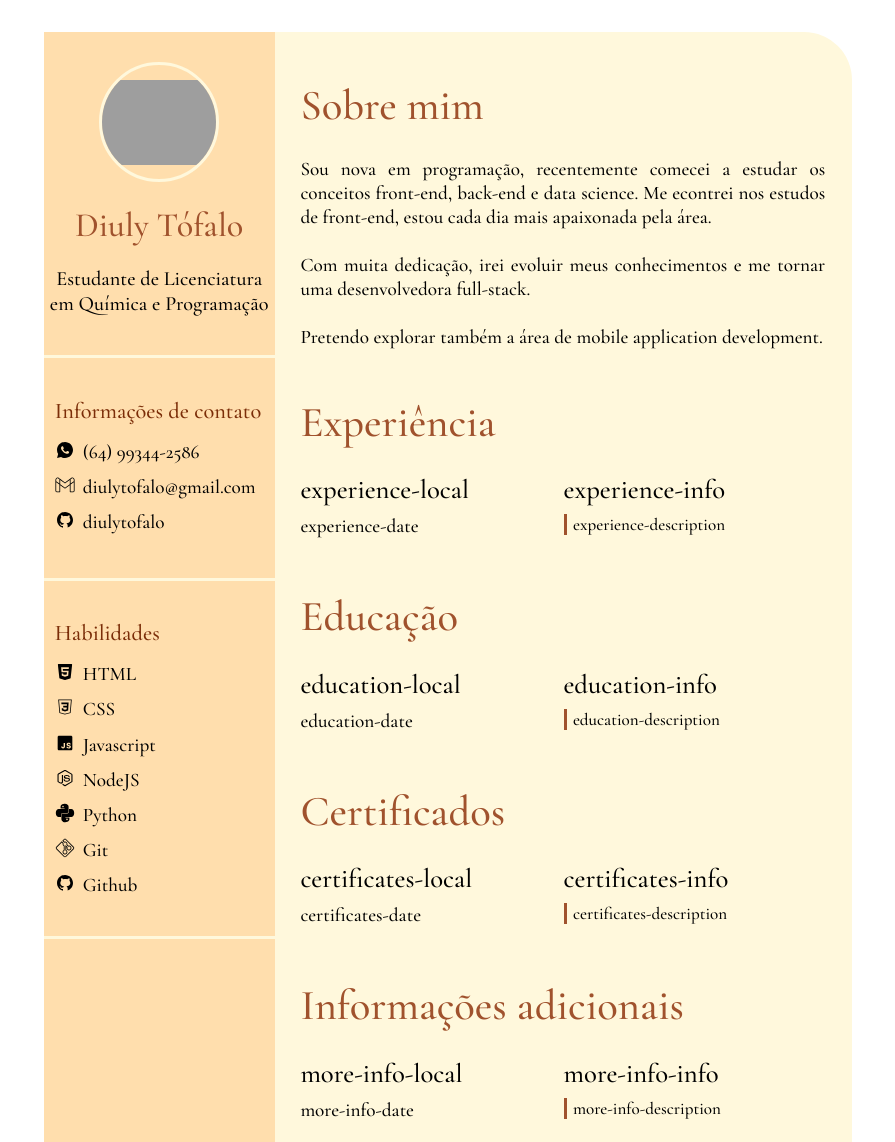
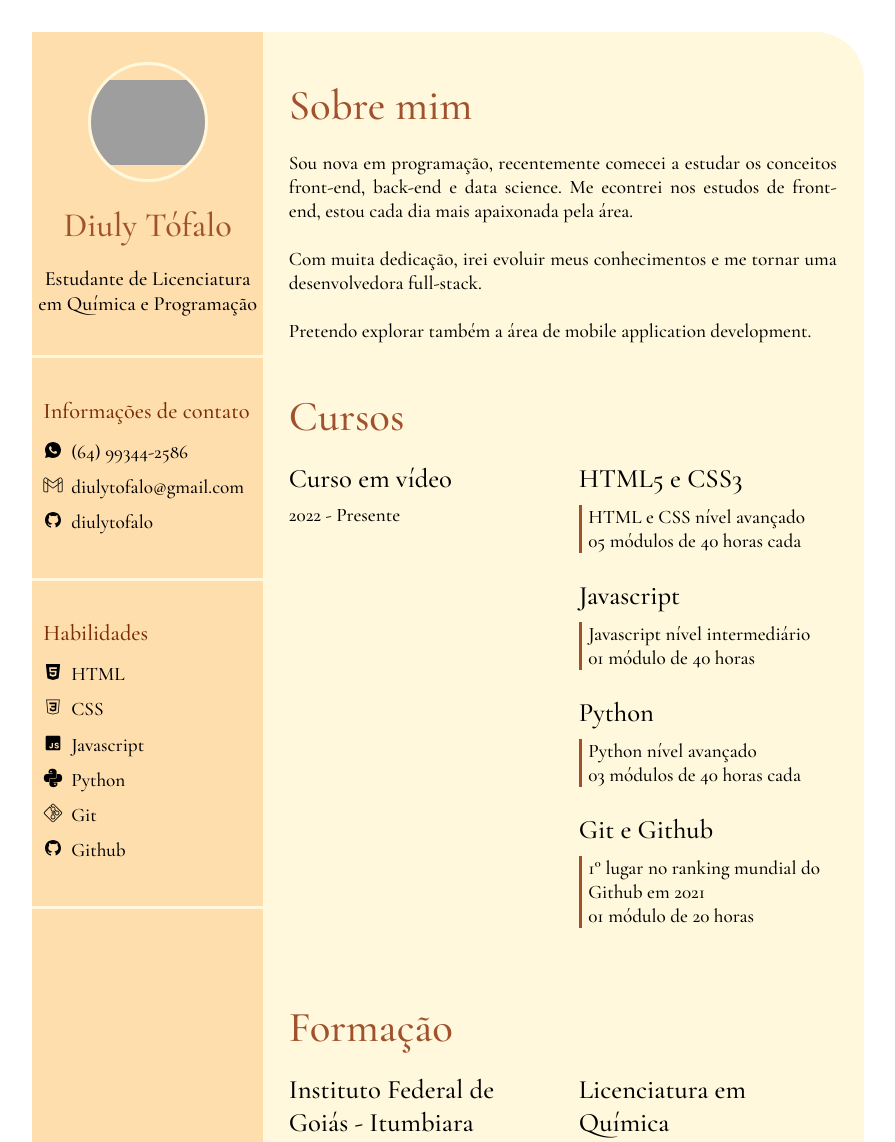
Before and after one commit to diulytofalo/Curriculo-Devweek, a plain HTML site: page index.html in a window 1280 px wide. Shown: the top 1142 px of the page, without its empty margins (192-1087 px from the left). Drawn offline with nearby package versions, Linux system fonts and the light colour scheme; grey boxes are pictures that could not be loaded.

Commit message:
completando os textos do curriculo

```diff
--- a/index.html
+++ b/index.html
@@ -97,10 +97,6 @@
               Javascript
               </li>
 
-              <li class="skills-text"> <img class="icon" src="icons/node-js.svg">
-              NodeJS
-              </li>
-
               <li class="skills-text"> <img class="icon" src="icons/python.svg">
               Python
               </li>
@@ -137,7 +133,7 @@
 
         </div>
 
-        <div class="experience">
+        <!-- <div class="experience">
 
           <p class="experience-title">
             Experiência
@@ -173,37 +169,75 @@
 
           </div>
 
-        </div>
+        </div> -->
 
-        <div class="education">
+        <div class="extra-training">
 
-          <p class="education-title">
-            Educação
+          <p class="extra-training-title">
+            Cursos
           </p>
 
-          <div class="education-columns">
+          <div class="extra-training-columns">
 
-            <div class="education-right-column">
+            <div class="extra-training-right-column">
 
-              <p class="education-local">
-                education-local
+              <p class="extra-training-local">
+                Curso em vídeo
               </p>
 
-              <p class="education-date">
-                education-date
+              <p class="extra-training-date">
+                2022 - Presente
               </p>
 
             </div>
 
-            <div class="education-left-column">
+            <div class="extra-training-left-column">
 
-              <p class="education-info">
-                education-info
+              <p class="extra-training-info">
+                HTML5 e CSS3
               </p>
 
-              <div class="education-description-box">
-                <p class="education-description-text">
-                  education-description
+              <div class="extra-training-description-box">
+                <p class="extra-training-description-text">
+                  <a href="">
+                    HTML e CSS nível avançado <br> 05 módulos de 40 horas cada
+                  </a>
+                </p>
+              </div>
+
+              <p class="extra-training-info">
+                Javascript
+              </p>
+
+              <div class="extra-training-description-box">
+                <p class="extra-training-description-text">
+                  <a href="">
+                    Javascript nível intermediário <br> 01 módulo de 40 horas
+                  </a>
+                </p>
+              </div>
+
+               <p class="extra-training-info">
+                Python
+              </p>
+
+              <div class="extra-training-description-box">
+                <p class="extra-training-description-text">
+                  <a href="">
+                    Python nível avançado <br> 03 módulos de 40 horas cada
+                  </a>
+                </p>
+              </div>
+
+              <p class="extra-training-info">
+                Git e Github
+              </p>
+
+              <div class="extra-training-description-box">
+                <p class="extra-training-description-text">
+                  <a href="">
+                    1° lugar no ranking mundial do Github em 2021 <br> 01 módulo de 20 horas
+                  </a>
                 </p>
               </div>
 
@@ -213,35 +247,38 @@
 
         </div>
 
-        <div class="certificates">
+        <div class="formation">
 
-          <p class="certificates-title">
-            Certificados
+          <p class="formation-title">
+            Formação
           </p>
 
-          <div class="certificates-columns">
+          <div class="formation-columns">
 
-            <div class="certificates-right-column">
+            <div class="formation-right-column">
 
-              <p class="certificates-local">
-                certificates-local
+              <p class="formation-local">
+                Instituto Federal de Goiás - Itumbiara
               </p>
 
-              <p class="certificates-date">
-                certificates-date
+              <p class="formation-date">
+                2018 - 2022
               </p>
 
             </div>
 
-            <div class="certificates-left-column">
+            <div class="formation-left-column">
 
-              <p class="certificates-info">
-                certificates-info
+              <p class="formation-info">
+                Licenciatura em Química
               </p>
 
-              <div class="certificates-description-box">
-                <p class="certificates-description-text">
-                  certificates-description
+              <div class="formation-description-box">
+                <p class="formation-description-text">
+                  <a href="">
+                    A prática da licenciatura proporciona o desenvolvimento de diversas soft skills, como boa comunicação, discurso assertivo, planejamento e flexibilidade.
+                  </a>
+
                 </p>
               </div>
 
@@ -262,11 +299,11 @@
             <div class="more-info-right-column">
 
               <p class="more-info-local">
-                more-info-local
+                Instituto Federal de Goiás - Itumbiara
               </p>
 
               <p class="more-info-date">
-                more-info-date
+                2022
               </p>
 
             </div>
@@ -274,12 +311,14 @@
             <div class="more-info-left-column">
 
               <p class="more-info-info">
-                more-info-info
+                TCC - Trabalho de conclusão de curso
               </p>
 
               <div class="more-info-description-box">
                 <p class="more-info-description-text">
-                  more-info-description
+                  <a href="">
+                    Simulador de química desenvolvido com HTML, CSS e Javascript.
+                  </a>
                 </p>
               </div>
 
--- a/style.css
+++ b/style.css
@@ -36,8 +36,8 @@
 }
 
 .resume {
-  width: 808.8px;
-  height: 1500px;
+  width: 832px;
+  height: 1570px;
   margin: auto;
   margin-top: 32px;
   margin-bottom: 32px;
@@ -69,14 +69,12 @@
 .name {
   margin-top: 16px;
   font-size: 25.6pt;
-  text-align: center;
   color: var(--name-color);
 }
 
 .profession {
   margin-top: 19.2px;
   font-size: 15.2pt;
-  text-align: center;
   color: var(--profession-color);
 }
 
@@ -86,7 +84,7 @@
 }
 
 .skills-box {
-  height: 320px;
+  height: 290px;
   border-bottom: var(--profile-contact-and-skills-border-color) solid 3px;
 }
 
@@ -119,49 +117,54 @@
   width: 100%;
   background-color: var(--right-section-background-color);
   border-top-right-radius: 48px;
-  text-align: justify;
 }
 
-.about-me, .experience, .education, .certificates, .more-info {
+.about-me-text {
+  text-align: justify;
+  margin-bottom: 26px;
+}
+
+.about-me, .experience, .formation, .extra-training, .more-info {
   margin-left: 25.6px;
   margin-right: 27.2px;
 }
 
-.about-me-title, .experience-title, .education-title, .certificates-title, .more-info-title {
+.about-me-title, .experience-title, .formation-title, .extra-training-title, .more-info-title {
   margin-top: 48px;
-  margin-bottom: 25.6px;
+  margin-bottom: 20px;
   font-size: 32pt;
   color: var(--right-section-title-color);
 }
 
-.experience-columns, .education-columns, .certificates-columns, .more-info-columns {
+.experience-columns, .formation-columns, .extra-training-columns, .more-info-columns {
   display: grid;
-  grid-template-columns: 263.2px 1fr;
+  grid-template-columns: 290px 1fr;
 }
 
-.experience-local, .education-local, .certificates-local, .more-info-local {
+.experience-local, .formation-local, .extra-training-local, .more-info-local {
+  font-size: 20pt;
+  margin-right: 32px;
+  color: var(--local-and-info-color);
+}
+
+.experience-info, .formation-info, .extra-training-info, .more-info-info {
   font-size: 20pt;
   color: var(--local-and-info-color);
 }
 
-.experience-info, .education-info, .certificates-info, .more-info-info {
-  font-size: 20pt;
-  color: var(--local-and-info-color);
-}
-
-.experience-date, .education-date, .certificates-date, .more-info-date {
+.experience-date, .formation-date, .extra-training-date, .more-info-date {
   margin-top: 8px;
 }
 
-.experience-description-box, .education-description-box, .certificates-description-box, .more-info-description-box {
+.experience-description-box, .formation-description-box, .extra-training-description-box, .more-info-description-box {
   border-left: var(--description-border-color) 3px solid;
   margin-top: 6.4px;
   margin-bottom: 6.4px;
 }
 
-.experience-description-text, .education-description-text, .certificates-description-text, .more-info-description-text {
+.experience-description-text, .formation-description-text, .extra-training-description-text, .more-info-description-text {
   margin-left: 6.4px;
-  margin-top: 8px;
-  margin-bottom: 8px;
+  margin-top: 10px;
   font-size: 12.8pt;
+  margin-bottom: 26px;
 }
```
